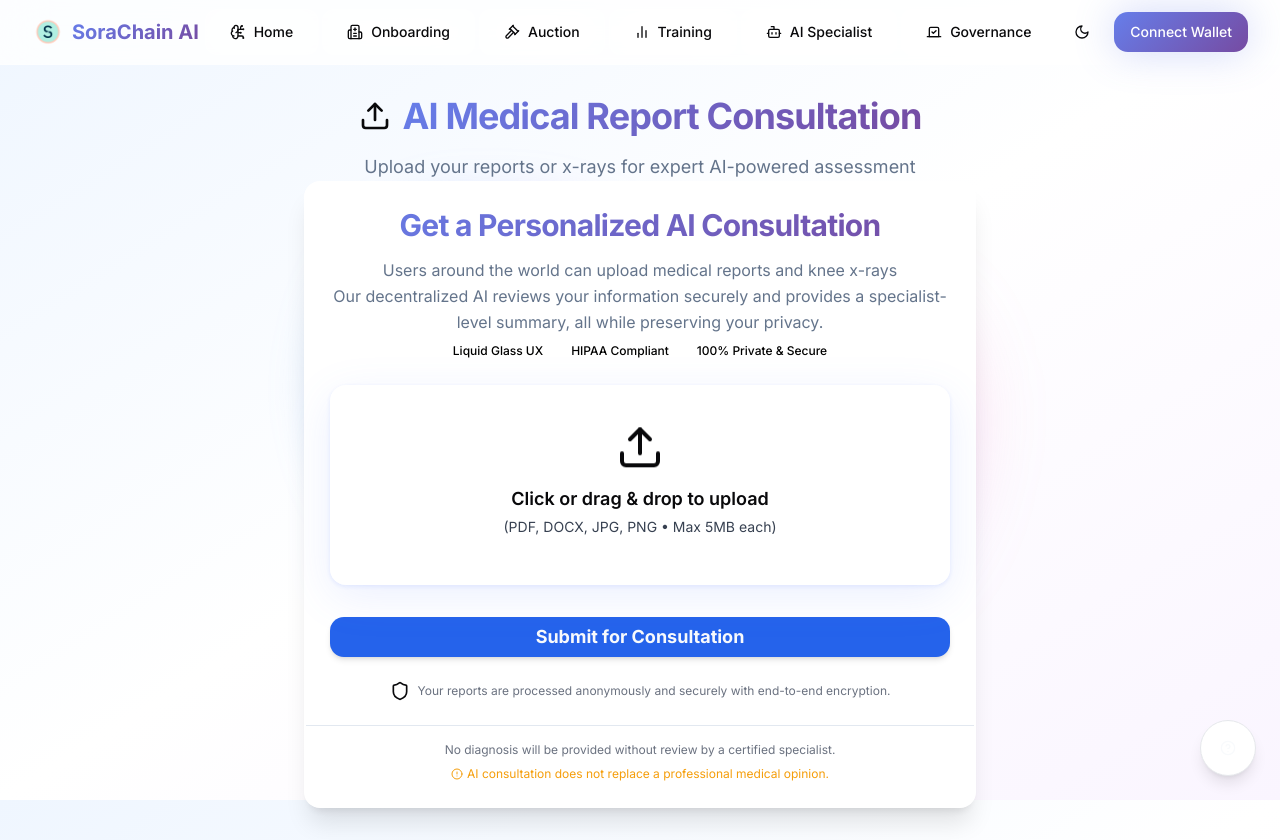
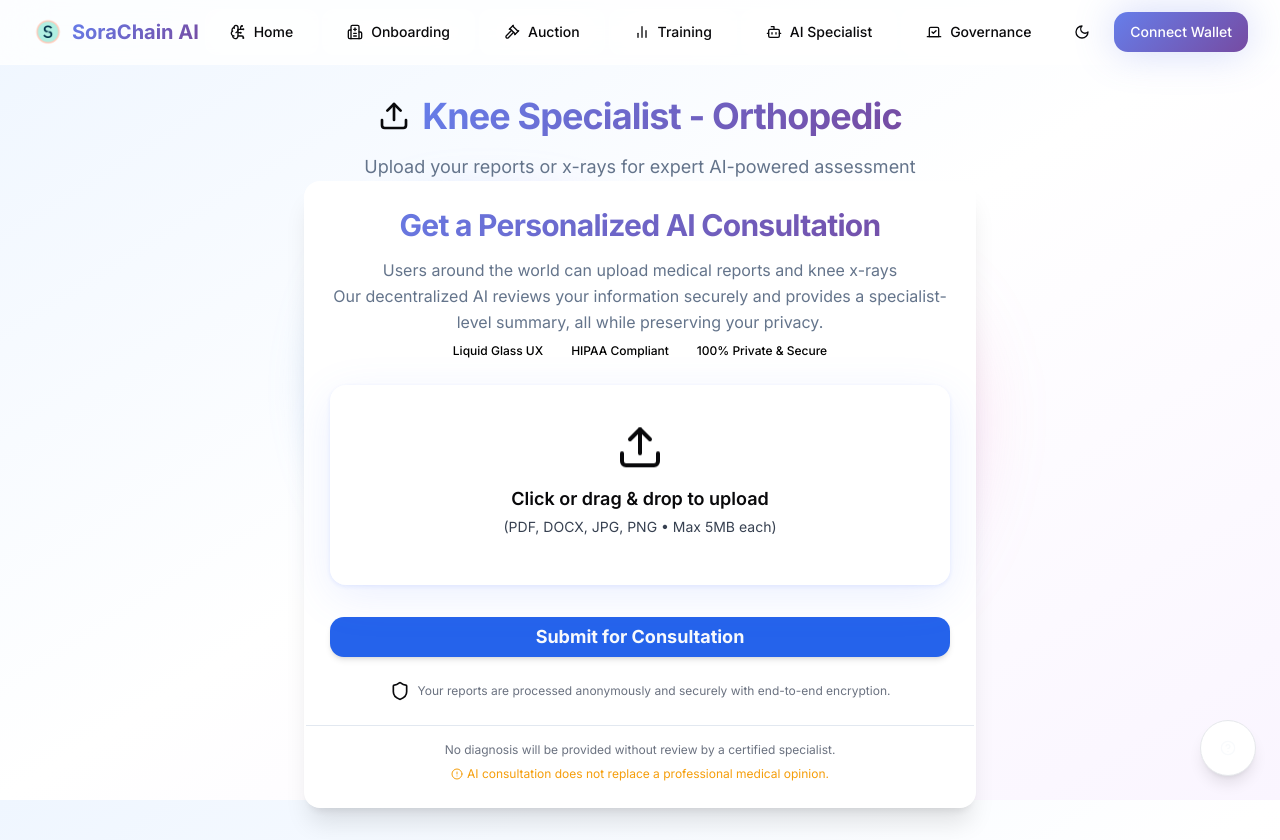
Before and after one commit to SoraChain-AI/Healthcare-ortho, a React (Vite) app: page /inference in a window 1280 px wide. Built offline with nearby package versions, Linux system fonts and the light colour scheme.

Commit message:
Rename page title
Rename the page title to "Knee Specialist - Orthopedic" in the Inference page.

```diff
--- a/src/pages/Inference.tsx
+++ b/src/pages/Inference.tsx
@@ -110,7 +110,7 @@ const Inference = () => {
   return (
     <Layout>
       <SectionHeader
-        title="AI Medical Report Consultation"
+        title="Knee Specialist - Orthopedic"
         description="Upload your reports or x-rays for expert AI-powered assessment"
         icon={<Upload className="h-8 w-8" />}
       />
```
